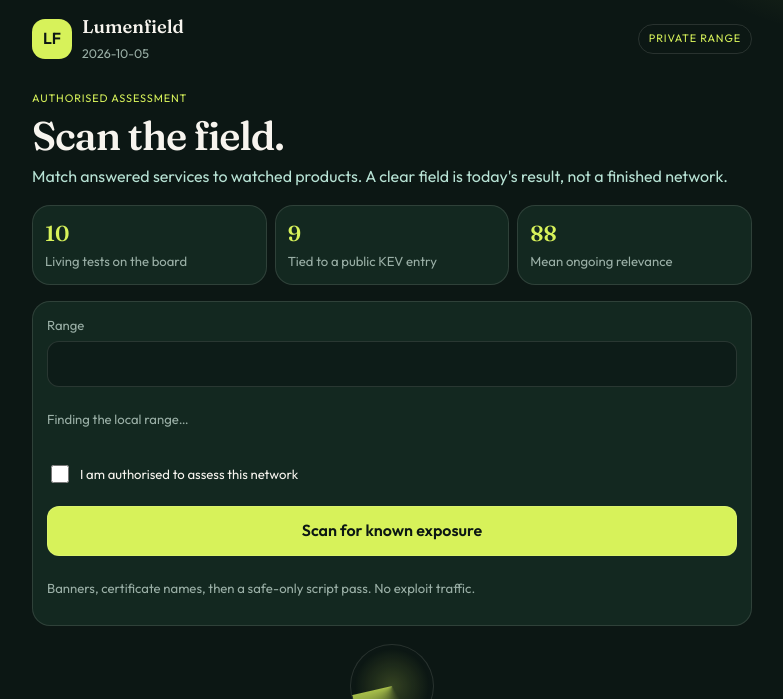
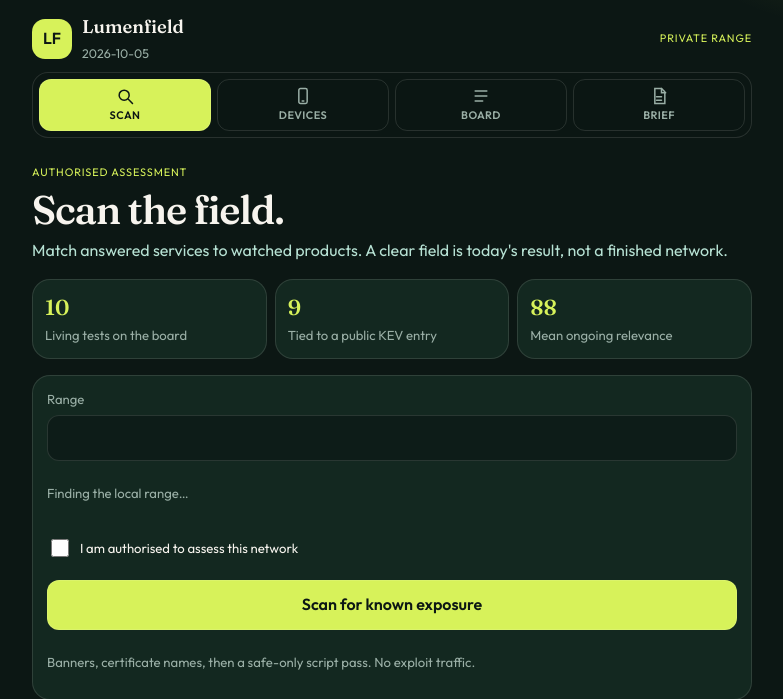
Before and after one commit to bkhynes/lumenfield, a Flask app: page / in a window 1280 px wide. Shown: the top 699 px of the page, without its empty margins (248-1031 px from the left). Run offline with Flask 3, Linux system fonts and the light colour scheme; data that the repository does not hold is empty.

Commit message:
Add an icon top navigation bar

```diff
--- a/static/app.css
+++ b/static/app.css
@@ -39,7 +39,21 @@ body {
 .pill, .kicker {
   letter-spacing: .08em; text-transform: uppercase; color: var(--lime); font-size: .68rem;
 }
-.pill { border: 1px solid var(--line); border-radius: 999px; padding: 6px 10px; }
+.topnav {
+  position: sticky; top: 0; z-index: 5;
+  width: min(720px, calc(100% - 28px)); margin: 0 auto 8px;
+  display: grid; grid-template-columns: repeat(4, 1fr); gap: 6px;
+  padding: 6px; border-radius: 16px;
+  background: rgba(12, 23, 20, .92); border: 1px solid var(--line);
+  backdrop-filter: blur(12px);
+}
+.topnav button {
+  background: transparent; color: var(--mute); min-height: 52px;
+  display: grid; justify-items: center; gap: 2px; padding: 6px 4px;
+}
+.topnav button.on { background: var(--lime); color: var(--ink); }
+.topnav svg { width: 20px; height: 20px; fill: none; stroke: currentColor; stroke-width: 1.8; stroke-linecap: round; }
+.topnav span { font-size: .68rem; letter-spacing: .04em; text-transform: uppercase; }
 .panel { display: none; padding-top: 8px; }
 .panel.on { display: block; }
 h1, h2, h3 { font-family: Fraunces, serif; font-weight: 560; letter-spacing: -0.03em; }
--- a/static/app.js
+++ b/static/app.js
@@ -227,13 +227,13 @@ function hitList(body) {
     `<p class="fine">${deltaLine(body)} Open a match to brief it.</p>${inventory(body)}${nseBlock(body)}`;
 }
 
-document.querySelectorAll(".tabbar button").forEach(button => {
+document.querySelectorAll("[data-tab]").forEach(button => {
   button.addEventListener("click", () => showTab(button.dataset.tab));
 });
 
 function showTab(id) {
   document.querySelectorAll(".panel").forEach(panel => panel.classList.toggle("on", panel.id === id));
-  document.querySelectorAll(".tabbar button").forEach(item => item.classList.toggle("on", item.dataset.tab === id));
+  document.querySelectorAll("[data-tab]").forEach(item => item.classList.toggle("on", item.dataset.tab === id));
   window.scrollTo({top: 0, behavior: "smooth"});
 }
 
--- a/templates/index.html
+++ b/templates/index.html
@@ -20,6 +20,24 @@
     </div>
     <span class="pill" id="net-pill">Private range</span>
   </header>
+  <nav class="topnav" aria-label="Primary">
+    <button type="button" data-tab="scan" class="on" aria-label="Scan">
+      <svg viewBox="0 0 24 24" aria-hidden="true"><circle cx="11" cy="11" r="6"/><path d="M16 16l5 5"/></svg>
+      <span>Scan</span>
+    </button>
+    <button type="button" data-tab="devices" aria-label="Devices">
+      <svg viewBox="0 0 24 24" aria-hidden="true"><rect x="7" y="3" width="10" height="18" rx="2"/><path d="M11 18h2"/></svg>
+      <span>Devices</span>
+    </button>
+    <button type="button" data-tab="board" aria-label="Board">
+      <svg viewBox="0 0 24 24" aria-hidden="true"><path d="M5 6h14M5 12h14M5 18h9"/></svg>
+      <span>Board</span>
+    </button>
+    <button type="button" data-tab="brief" aria-label="Brief">
+      <svg viewBox="0 0 24 24" aria-hidden="true"><path d="M7 3h8l4 4v14H7z"/><path d="M15 3v5h5M9 13h6M9 17h6"/></svg>
+      <span>Brief</span>
+    </button>
+  </nav>
 
   <main>
     <section id="scan" class="panel on">
```
